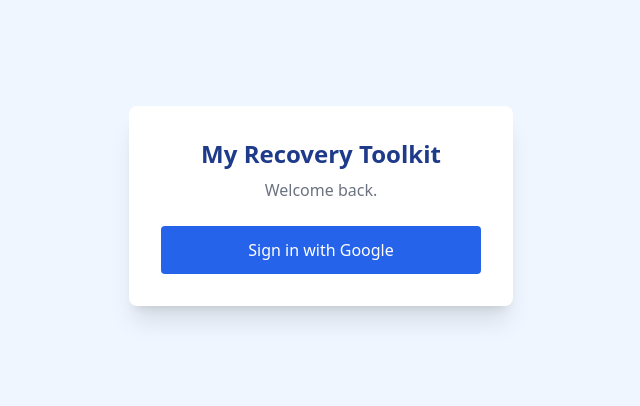
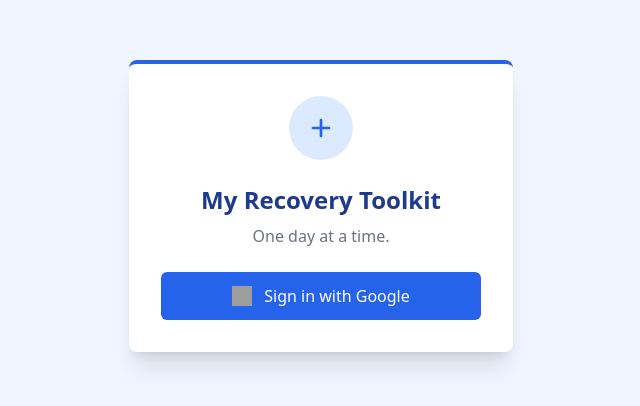
Before and after one commit to rpdouglas/MRT2, a React (Vite) app: page /login in a window 1280 px wide. Shown: the part 194-600 px from the top of the page, without its empty margins (319-959 px from the left). Built offline with nearby package versions, Linux system fonts and the light colour scheme; no server answers; grey boxes are pictures that could not be loaded.

Commit message:
Updated routing for joural

```diff
--- a/src/App.tsx
+++ b/src/App.tsx
@@ -4,56 +4,106 @@ import { AuthProvider, useAuth } from './contexts/AuthContext';
 import AppShell from './components/AppShell';
 import Dashboard from './pages/Dashboard';
 import Profile from './pages/Profile';
+import Journal from './pages/Journal'; // Added Journal Import
 
-// Login Screen (Simplified for blue theme)
+// --- LOGIN SCREEN COMPONENT ---
 function LoginScreen() {
   const { loginWithGoogle } = useAuth();
+
   return (
     <div className="min-h-screen bg-blue-50 flex flex-col items-center justify-center p-4">
-       <div className="bg-white p-8 rounded-lg shadow-xl text-center max-w-sm w-full">
+      <div className="bg-white p-8 rounded-lg shadow-xl text-center max-w-sm w-full border-t-4 border-blue-600">
+        <div className="w-16 h-16 bg-blue-100 rounded-full flex items-center justify-center mx-auto mb-6">
+          <svg className="w-8 h-8 text-blue-600" fill="none" stroke="currentColor" viewBox="0 0 24 24">
+            <path strokeLinecap="round" strokeLinejoin="round" strokeWidth={2} d="M12 6v6m0 0v6m0-6h6m-6 0H6" />
+          </svg>
+        </div>
+
         <h1 className="text-2xl font-bold text-blue-900 mb-2">My Recovery Toolkit</h1>
-          <p className="text-gray-500 mb-6">Welcome back.</p>
+        <p className="text-gray-500 mb-6">One day at a time.</p>
+
         <button
           onClick={loginWithGoogle}
-            className="w-full bg-blue-600 text-white px-6 py-3 rounded hover:bg-blue-700 transition"
+          className="w-full bg-blue-600 text-white px-6 py-3 rounded-md hover:bg-blue-700 transition flex items-center justify-center gap-3"
         >
-            Sign in with Google
+          <img src="https://www.svgrepo.com/show/475656/google-color.svg" className="w-5 h-5" alt="Google" />
+          <span>Sign in with Google</span>
         </button>
       </div>
     </div>
   );
 }
 
-// Private Route Wrapper - Applies AppShell
+// --- ROUTE GUARDS ---
+
+// PrivateRoute: Wraps the protected page in the AppShell (Menu)
 function PrivateRoute({ children }: { children: React.ReactNode }) {
   const { user, loading } = useAuth();
 
-  if (loading) return <div className="p-10 text-center">Loading...</div>;
-  if (!user) return <Navigate to="/login" />;
+  if (loading) {
+    return (
+      <div className="min-h-screen flex items-center justify-center bg-gray-100">
+        <div className="animate-spin rounded-full h-12 w-12 border-b-2 border-blue-600"></div>
+      </div>
+    );
+  }
+
+  if (!user) {
+    return <Navigate to="/login" />;
+  }
 
   // This is the ONLY place AppShell wraps content
   return <AppShell>{children}</AppShell>;
 }
 
+// PublicRoute: Redirects logged-in users to Dashboard
+function PublicRoute({ children }: { children: React.ReactNode }) {
+  const { user, loading } = useAuth();
+
+  if (loading) return null; // Or a spinner
+
+  if (user) {
+    return <Navigate to="/" />;
+  }
+
+  return <>{children}</>;
+}
+
+// --- MAIN APP COMPONENT ---
 export default function App() {
   return (
     <AuthProvider>
       <BrowserRouter>
         <Routes>
-          <Route path="/login" element={<LoginScreen />} />
+          {/* Public: Login */}
+          <Route path="/login" element={
+            <PublicRoute>
+              <LoginScreen />
+            </PublicRoute>
+          } />
 
+          {/* Private: Dashboard */}
           <Route path="/" element={
             <PrivateRoute>
               <Dashboard />
             </PrivateRoute>
           } />
 
+          {/* Private: Profile */}
           <Route path="/profile" element={
             <PrivateRoute>
               <Profile />
             </PrivateRoute>
           } />
 
+          {/* Private: Journal (NEW) */}
+          <Route path="/journal" element={
+            <PrivateRoute>
+              <Journal />
+            </PrivateRoute>
+          } />
+
+          {/* Fallback */}
           <Route path="*" element={<Navigate to="/" />} />
         </Routes>
       </BrowserRouter>
--- a/src/components/AppShell.tsx
+++ b/src/components/AppShell.tsx
@@ -5,6 +5,7 @@ import {
   Bars3Icon,
   XMarkIcon,
   HomeIcon,
+  BookOpenIcon, // Added for Journal
   UserCircleIcon
 } from '@heroicons/react/24/outline';
 
@@ -20,6 +21,7 @@ export default function AppShell({ children }: AppShellProps) {
   // Navigation Items
   const navigation = [
     { name: 'Dashboard', href: '/', icon: HomeIcon },
+    { name: 'Journal', href: '/journal', icon: BookOpenIcon }, // Added Journal Link
   ];
 
   const isCurrent = (path: string) => location.pathname === path;
@@ -105,7 +107,7 @@ export default function AppShell({ children }: AppShellProps) {
 
         {/* Mobile Menu (Dropdown) */}
         {isMobileMenuOpen && (
-          <div className="md:hidden border-t border-blue-600">
+          <div className="md:hidden border-t border-blue-600 bg-blue-800">
             <div className="space-y-1 px-2 pb-3 pt-2 sm:px-3">
               {navigation.map((item) => (
                 <Link
@@ -149,7 +151,7 @@ export default function AppShell({ children }: AppShellProps) {
         )}
       </nav>
 
-      {/* Main Content - Renders the child (Dashboard OR Profile) here */}
+      {/* Main Content - Renders the child (Dashboard OR Profile OR Journal) here */}
       <main className="flex-grow">
         <div className="mx-auto max-w-7xl py-6 sm:px-6 lg:px-8">
           {children}
```
Lines whose indentation alone changed are shown as unchanged.
